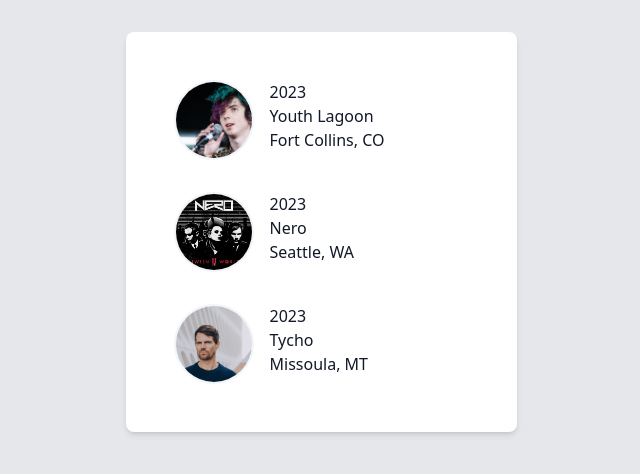
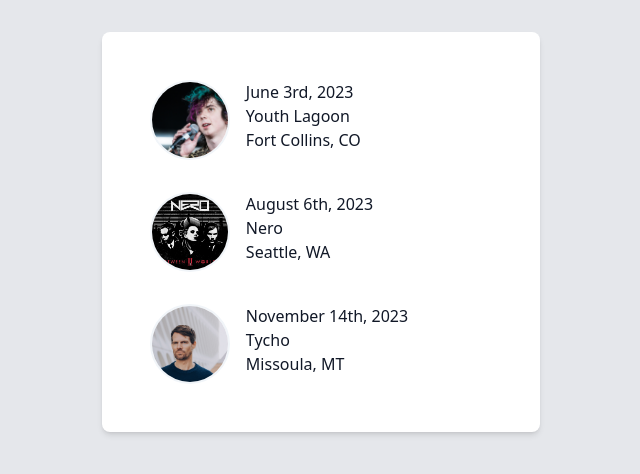
Before and after one commit to phyrisrose/frontend-tickets, a Next.js app: page / in a window 1280 px wide. Shown: the top 474 px of the page, without its empty margins (319-959 px from the left). Built offline with nearby package versions, Linux system fonts and the light colour scheme.

Commit message:
formatting dates

```diff
--- a/src/app/checkout/[show]/show-summary-card.tsx
+++ b/src/app/checkout/[show]/show-summary-card.tsx
@@ -1,3 +1,4 @@
+import { format } from 'date-fns';
 import { Show } from '@/app/shows.types';
 import { Card } from '@/components';
 
@@ -5,16 +6,13 @@
   show: Show;
 }
 
-/**
- * @todo format date
- */
 export default function ShowSummaryCard({ show }: ShowSummaryCardProps) {
   return (
     <Card className="col-span-2 p-6">
       <h1 className="text-xl font-semibold text-slate-700">You are going to</h1>
       <div>{show.musician}</div>
       <div>{show.location}</div>
-      <div>{show.date.getFullYear()}</div>
+      {format(show.date, 'MMMM do, yyyy')}
     </Card>
   );
 }
--- a/src/app/event.tsx
+++ b/src/app/event.tsx
@@ -1,3 +1,5 @@
+import { format } from 'date-fns';
+
 import Image from 'next/image';
 import { Show } from './shows.types';
 import { ArrowLongRightIcon } from '@heroicons/react/24/solid';
@@ -6,9 +8,6 @@
   show: Show;
 }
 
-/**
- * @todo format date
- */
 export default function Event({ show }: EventProps) {
   return (
     <div className="flex gap-12 items-center justify-between">
@@ -21,7 +20,7 @@
           width={40}
         />
         <div>
-          <div>{show.date.getFullYear()}</div>
+          <div>{format(show.date, 'MMMM do, yyyy')}</div>
           <div>{show.musician}</div>
           <div>{show.location}</div>
         </div>
```
